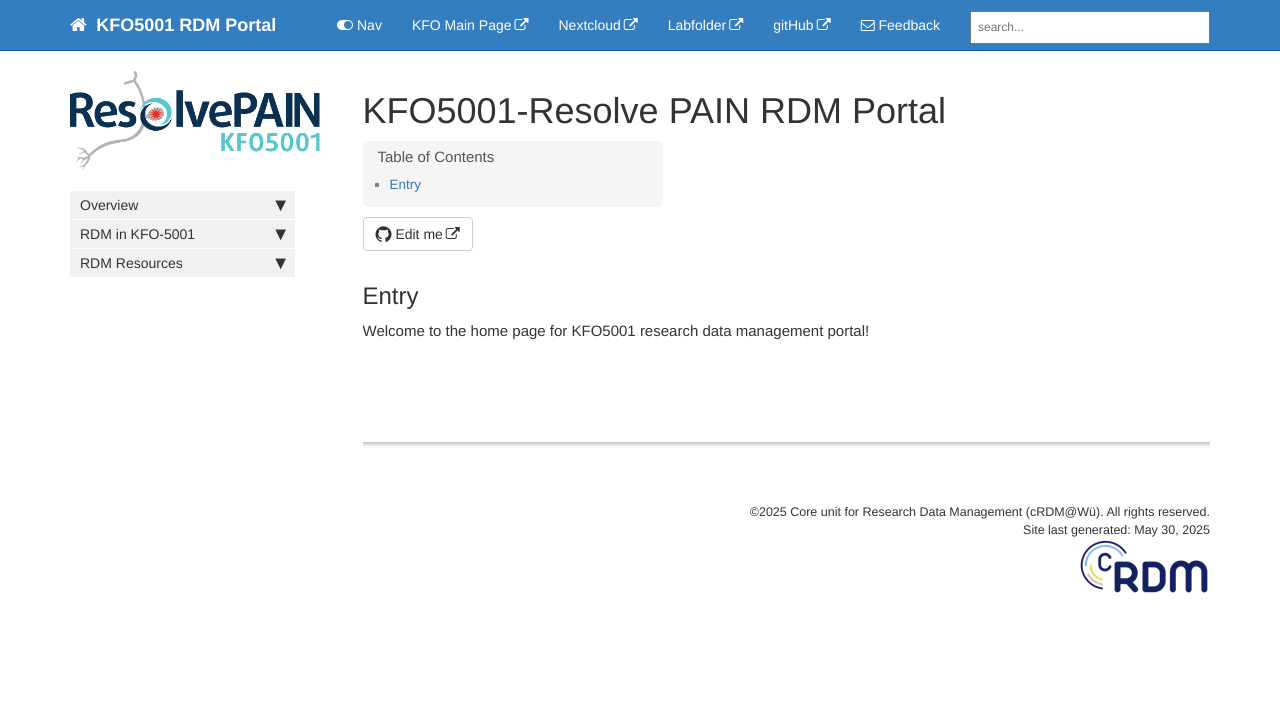
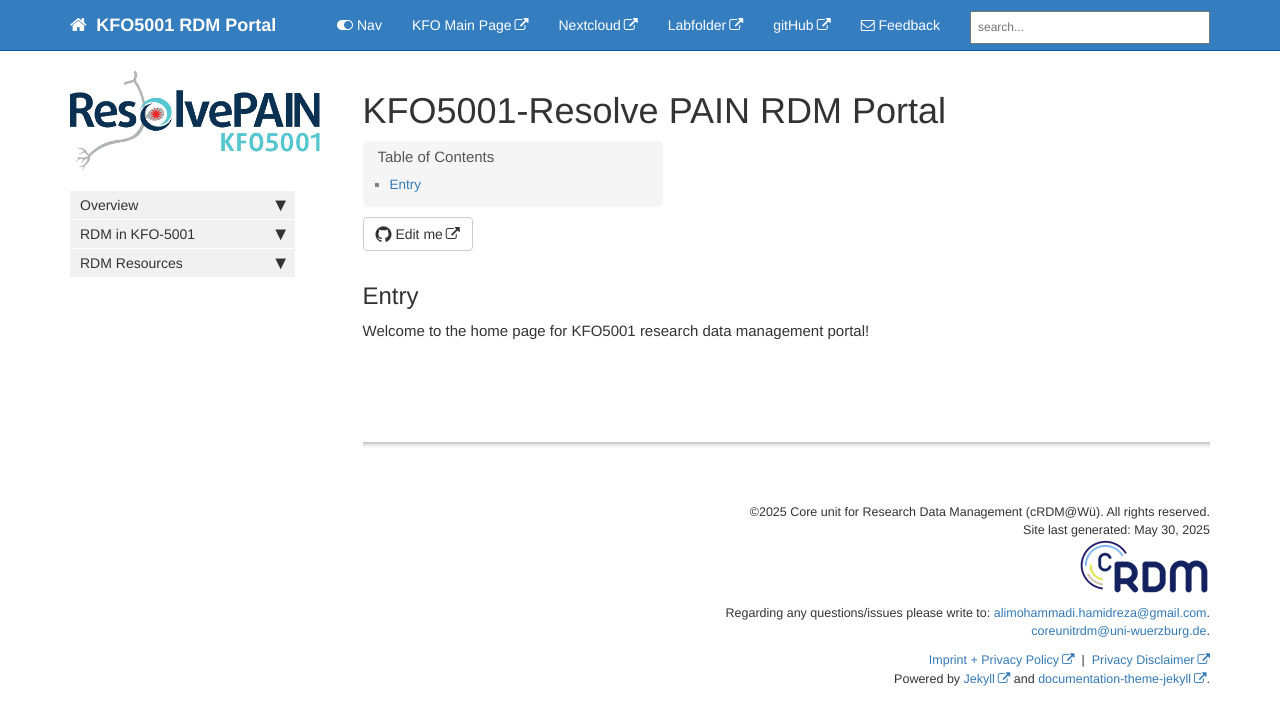
Before and after one commit to CoreUnitRDM/kfo5001-RDM-page, a Jekyll site: the page built from index.md, in a window 1280 px wide. Shown: the top 725 px of the page. Built offline with Jekyll 4.4.1, drawn with Linux system fonts in a browser that asks for light colours; comment, search, counter and statistics services are not loaded.

Commit message:
Update footer.html for the KFO

```diff
--- a/_includes/footer.html
+++ b/_includes/footer.html
@@ -1,11 +1,35 @@
 <footer>
-            <div class="row">
-                <div class="col-lg-12 footer">
-               &copy;{{ site.time | date: "%Y"  }} {{site.company_name}}. All rights reserved. <br />
-{% if page.last_updated %}<span>Page last updated:</span> {{page.last_updated}}<br/>{% endif %} Site last generated: {{ site.time | date: "%b %-d, %Y"  }} <br />
-<p><img src="{{ "images/crdm_logo.png" }}" alt="Company logo"/></p>
-                </div>
-            </div>
+  <!-- First row: existing content -->
+  <div class="row">
+    <div class="col-lg-12 footer">
+      &copy;{{ site.time | date: "%Y" }} {{ site.company_name }}. All rights reserved. <br />
+      {% if page.last_updated %}
+        <span>Page last updated:</span> {{page.last_updated}}<br/>
+      {% endif %}
+      Site last generated: {{ site.time | date: "%b %-d, %Y" }} <br />
+      <p>
+        <img src="{{ 'images/crdm_logo.png' }}" alt="Company logo" />
+      </p>
+    </div>
+  </div>
+
+  <!-- Second row: additional content -->
+  <div class="row">
+    <div class="col-lg-12 footer">
+      <p>
+        Regarding any questions/issues please write to:
+        <a href="mailto:alimohammadi.hamidreza@gmail.com">alimohammadi.hamidreza@gmail.com</a>.<br />
+        <a href="mailto:coreunitrdm@uni-wuerzburg.de">coreunitrdm@uni-wuerzburg.de</a>.<br />
+      </p>
+
+      <a href="https://www.uni-wuerzburg.de/en/sonstiges/imprint-privacy-policy/">Imprint + Privacy Policy</a>
+      &nbsp;|&nbsp;
+      <a href="https://www.uni-wuerzburg.de/en/sonstiges/privacy-disclaimer/">Privacy Disclaimer</a> <br />
+      Powered by <a href="https://jekyllrb.com/">Jekyll</a> and
+      <a href="https://idratherbewriting.com/documentation-theme-jekyll/">documentation-theme-jekyll</a>.
+    </div>
+  </div>
 </footer>
 
+
 {% comment %} RTG2660 {% endcomment %}
```
